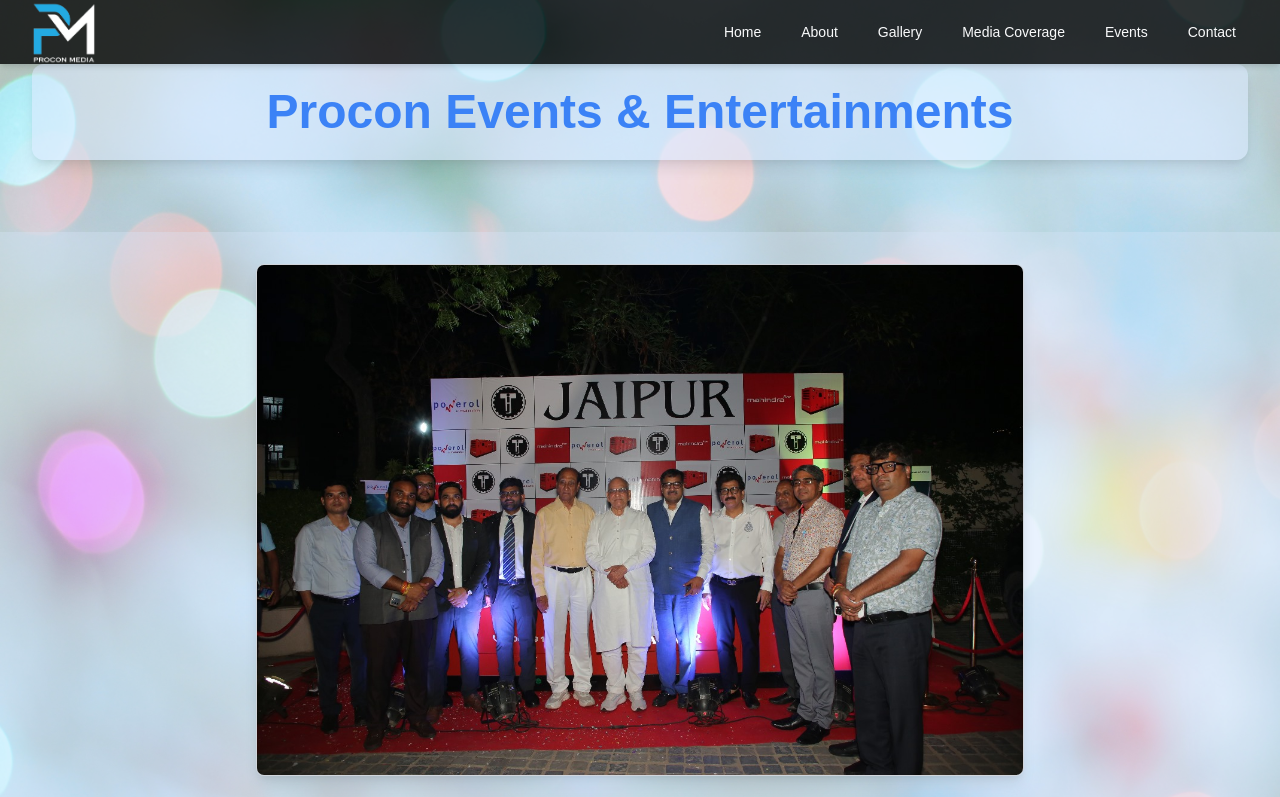
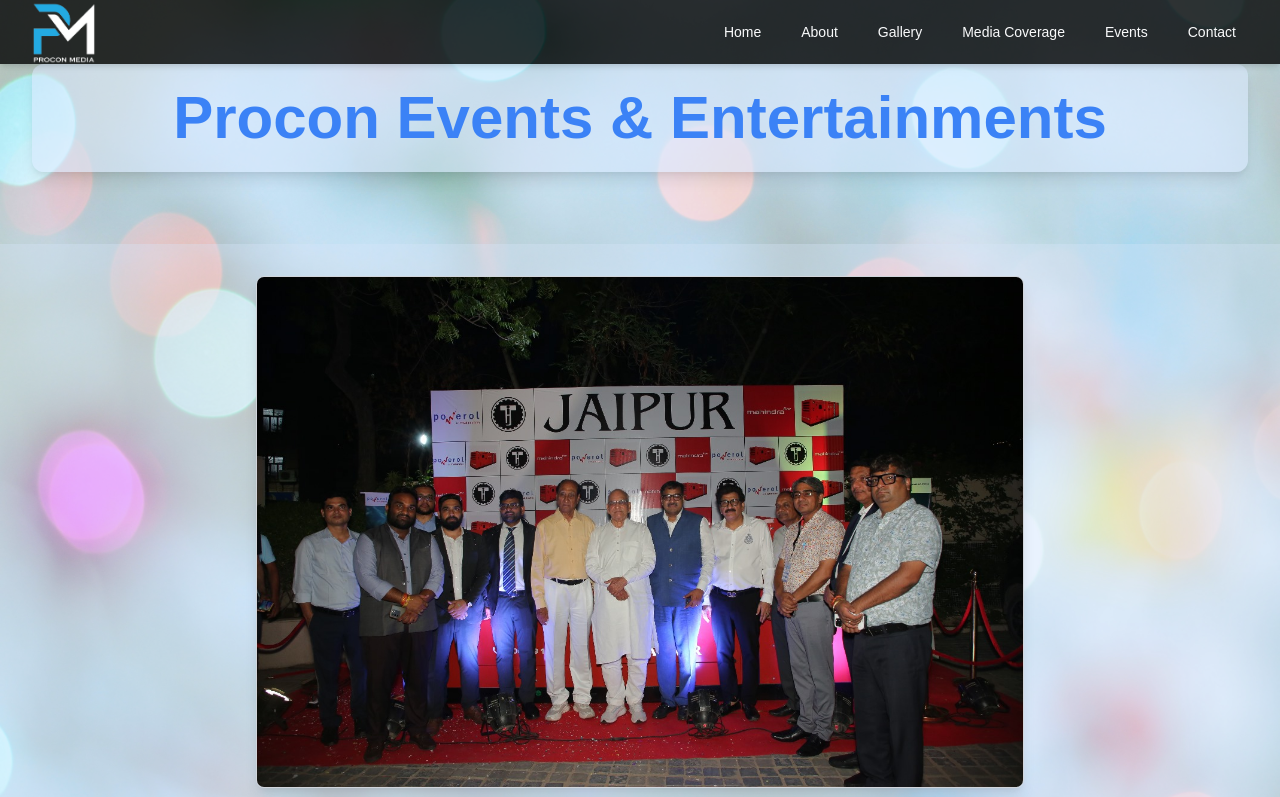
Before and after one commit to saoodghare08/Procon-Media, a website: page Navbar/Events & Entertainments.html in a window 1280 px wide. Shown: the top 797 px of the page. Drawn offline with nearby package versions, Linux system fonts and the light colour scheme.

Commit message:
minor bugs

```diff
--- a/Navbar/Events & Entertainments.html
+++ b/Navbar/Events & Entertainments.html
@@ -79,7 +79,7 @@
 <div class="pt-16 pb-8 text-gray-900 bg-blue-100 bg-opacity-40">
     <div class="max-w-7xl mx-auto px-4 sm:px-6 lg:px-8">
       <div class="text-center mb-10">
-        <h2 class="text-5xl font-bold text-blue-500 shadow-lg bg-blue-100 bg-opacity-60 p-6 rounded-xl">Procon Events & Entertainments</h2>
+        <h2 class="text-4xl lg:text-6xl font-bold text-blue-500 shadow-lg bg-blue-100 bg-opacity-60 p-6 rounded-xl">Procon Events & Entertainments</h2>
         <!-- <p class="text-xl pt-10 text-gray-700 leading-relaxed">
           Welcome to Procon Media, a leading organizer of Business Networking Conferences, Exhibitions, and Events. We specialize in connecting industry leaders from Workplace, Administration and Facilities, Real Estate, Architecture, Infrastructure, and Sustainability sectors. Top leaders from various sectors come together for specially curated events where they engage in panel discussions, fireside chats, and debates on topics that are relevant, trending, and important. Our platform also enables vendors and businesses from diverse sectors to meet top corporates under one roof on one day, fostering valuable connections and business opportunities.
         </p> -->
```
Also changed, not shown: Navbar/Events/Jaipur.html (+0 -1 lines), Navbar/Events/Mumbai.html (+1 -0 lines).
